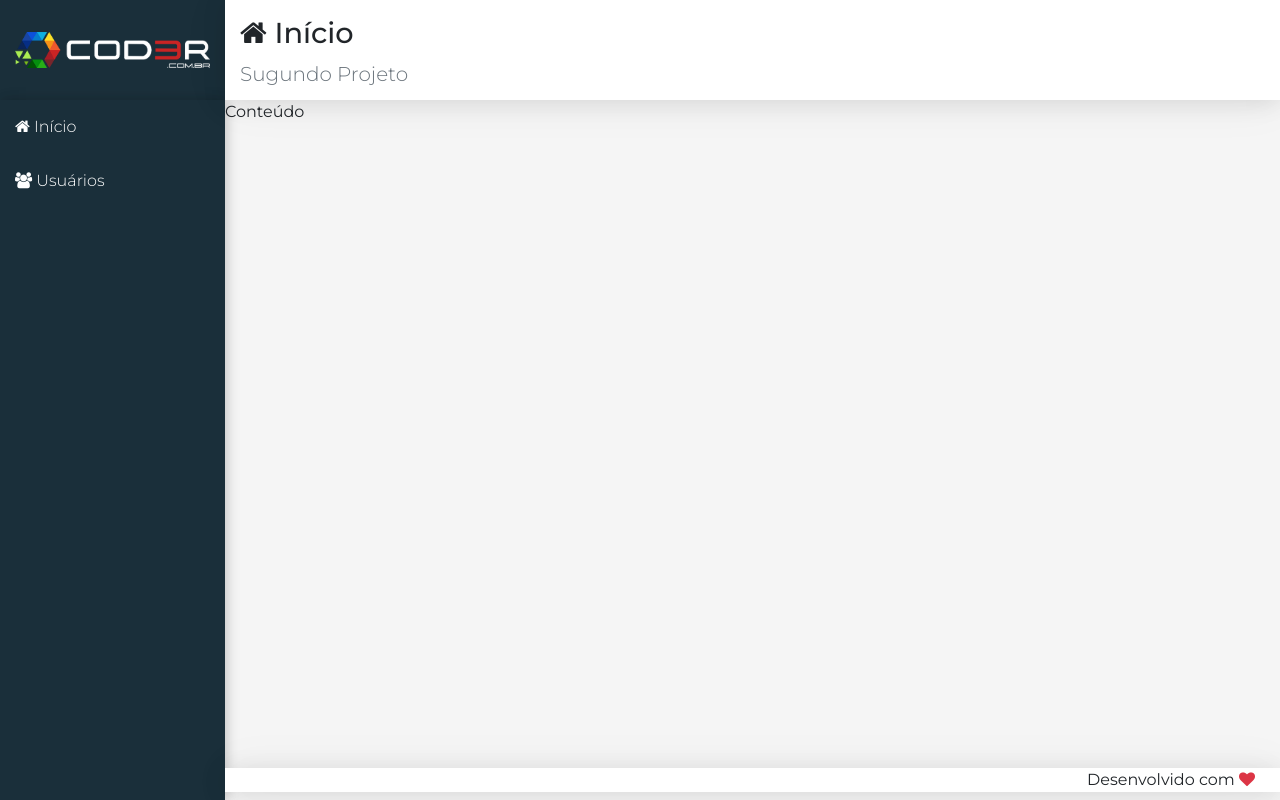
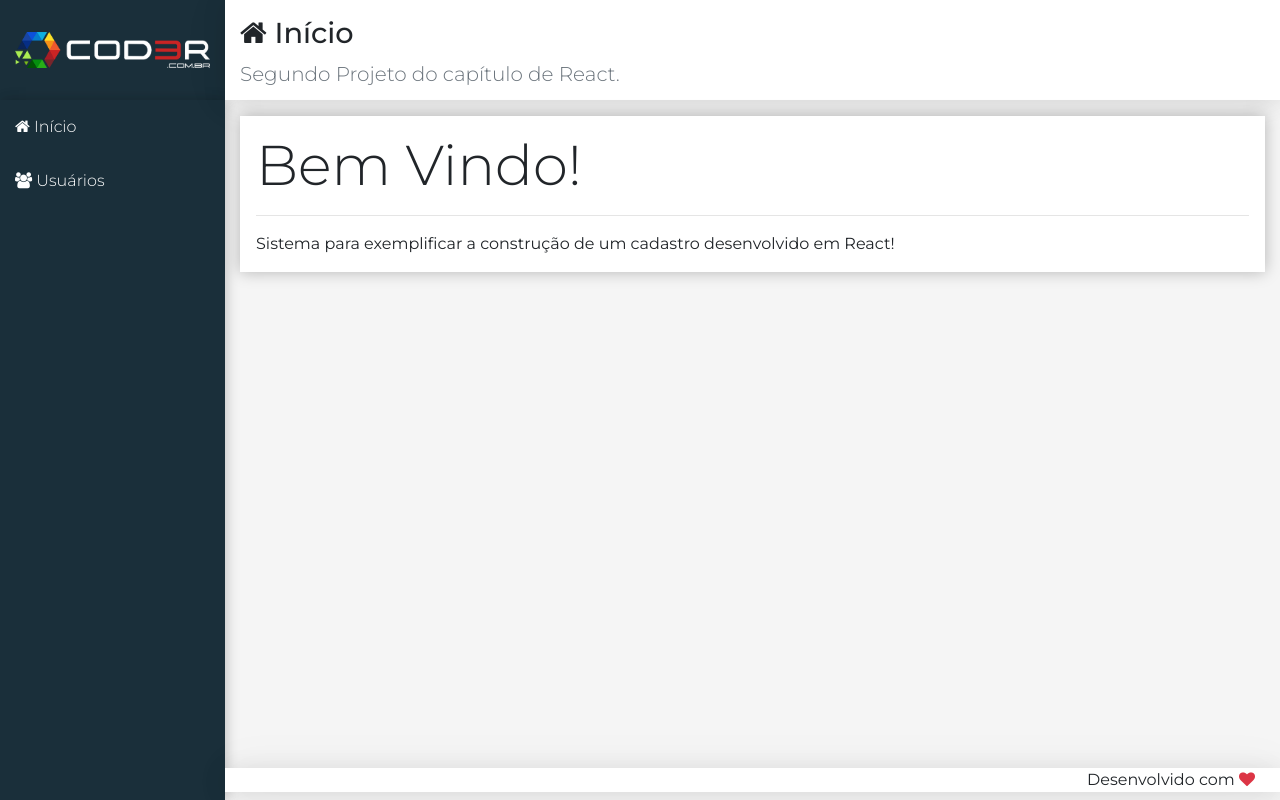
Before and after one commit to Brendhon/CadastroUsuario, a React (Create React App) app in the folder frontend/: page / in a window 1280 px wide. Built offline with nearby package versions, Linux system fonts and the light colour scheme.

Commit message:
add: Home

```diff
--- /dev/null
+++ b/frontend/src/components/home/Home.jsx
@@ -0,0 +1,11 @@
+import React from 'react'
+import Main from '../template/Main'
+
+export default props =>
+    <Main icon="home" title="Início"
+        subtitle="Segundo Projeto do capítulo de React.">
+        <div className='display-4'>Bem Vindo!</div>
+        <hr />
+        <p className="mb-0">Sistema para exemplificar a construção
+            de um cadastro desenvolvido em React!</p>
+    </Main>
--- a/frontend/src/components/template/Main.css
+++ b/frontend/src/components/template/Main.css
@@ -0,0 +1,4 @@
+main > div {
+    background-color: #fff;
+    box-shadow: 0px 0px 15px #0004;
+}
--- a/frontend/src/components/template/Main.jsx
+++ b/frontend/src/components/template/Main.jsx
@@ -5,7 +5,9 @@
 export default props =>
     <React.Fragment>
         <Header {...props}/>
-        <main className="content">
-            Conteúdo
+        <main className="content container-fluid">
+            <div className="p-3 mt-3">
+                {props.children}
+            </div>
         </main>
     </React.Fragment>
--- a/frontend/src/main/App.jsx
+++ b/frontend/src/main/App.jsx
@@ -5,13 +5,14 @@
 
 import Logo from '../components/template/Logo'
 import Nav from '../components/template/Nav'
-import Main from '../components/template/Main'
 import Footer from '../components/template/Footer'
+
+import Home from '../components/home/Home'
 
 export default props =>
     <div className="app">
-        <Logo/>
-        <Nav/>
-        <Main icon="home" title = "Início" subtitle = "Sugundo Projeto"/>
-        <Footer/>
+        <Logo />
+        <Nav />
+        <Home />
+        <Footer />
     </div>
```
